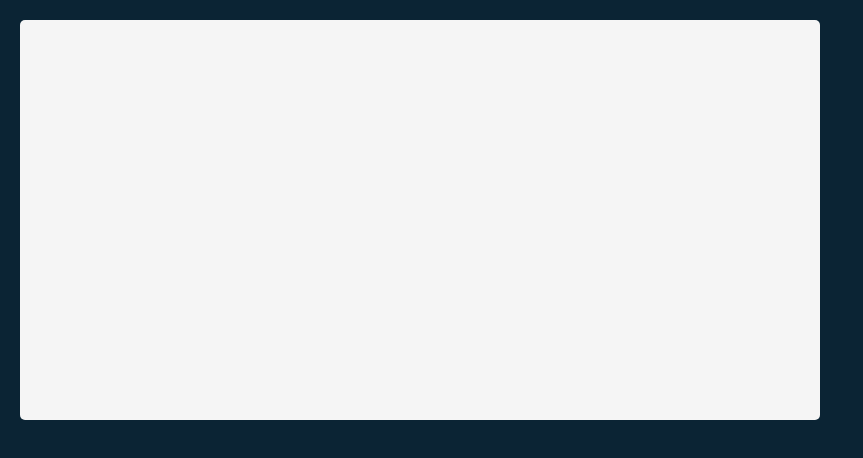
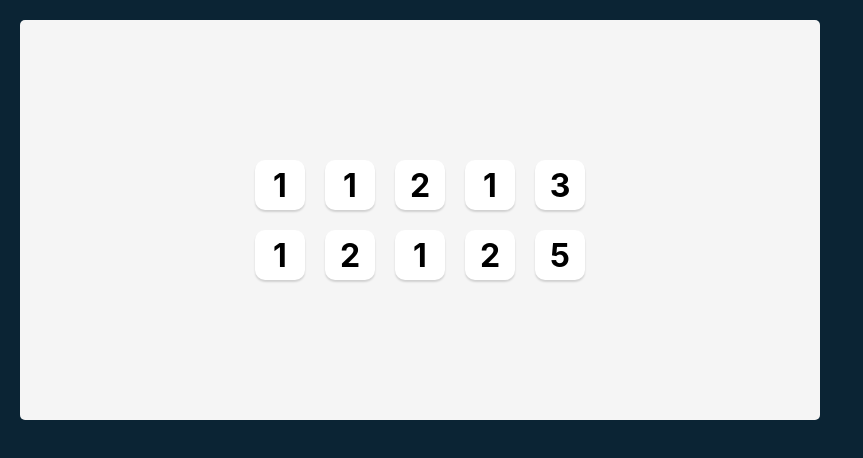
Before and after one commit to hakanrsln/tenzies, a React (Create React App) app: page / in a window 1280 px wide. Shown: the top 458 px of the page, without its empty margins (0-863 px from the left). Built offline with nearby package versions, Linux system fonts and the light colour scheme.

Commit message:
deploy static html-css

```diff
--- a/src/App.css
+++ b/src/App.css
@@ -13,4 +13,33 @@
   height: 400px;
   max-width: 800px;
   border-radius: 5px;
+  padding: 20px;
+  display: flex;
+  flex-direction: column;
+  justify-content: center;
+  align-items: center;
 }
+
+.dice-container {
+   display: grid;
+   grid-template: auto auto / repeat(5, 1fr);
+   gap: 20px;
+}
+
+.die-face {
+  height: 50px;
+  width: 50px;
+  box-shadow: 0px 2px 2px rgba(0, 0, 0, 0.15);
+  border-radius: 10px;
+
+  display: flex;
+  justify-content: center;
+  align-items: center;
+
+  cursor: pointer;
+  background-color: white;
+}
+
+.die-num{
+  font-size: 2rem;
+}
--- a/src/App.js
+++ b/src/App.js
@@ -1,9 +1,24 @@
 
 import './App.css';
+import Die from './Die';
 
 function App() {
   return (
-   <main></main>
+   <main>
+    <div className="dice-container">
+
+        <Die value="1" />
+        <Die value="1" />
+        <Die value="2" />
+        <Die value="1" />
+        <Die value="3" />
+        <Die value="1" />
+        <Die value="2" />
+        <Die value="1" />
+        <Die value="2" />
+        <Die value="5" />
+    </div>
+   </main>
   );
 }
 
--- /dev/null
+++ b/src/Die.js
@@ -0,0 +1,9 @@
+import React from "react";
+
+export default function Die(props) {
+    return(
+        <div className="die-face">
+            <h2 className="die-num">{props.value}</h2>
+        </div>
+    )
+}
```
Also changed, not shown: src/logo.svg (deleted).
